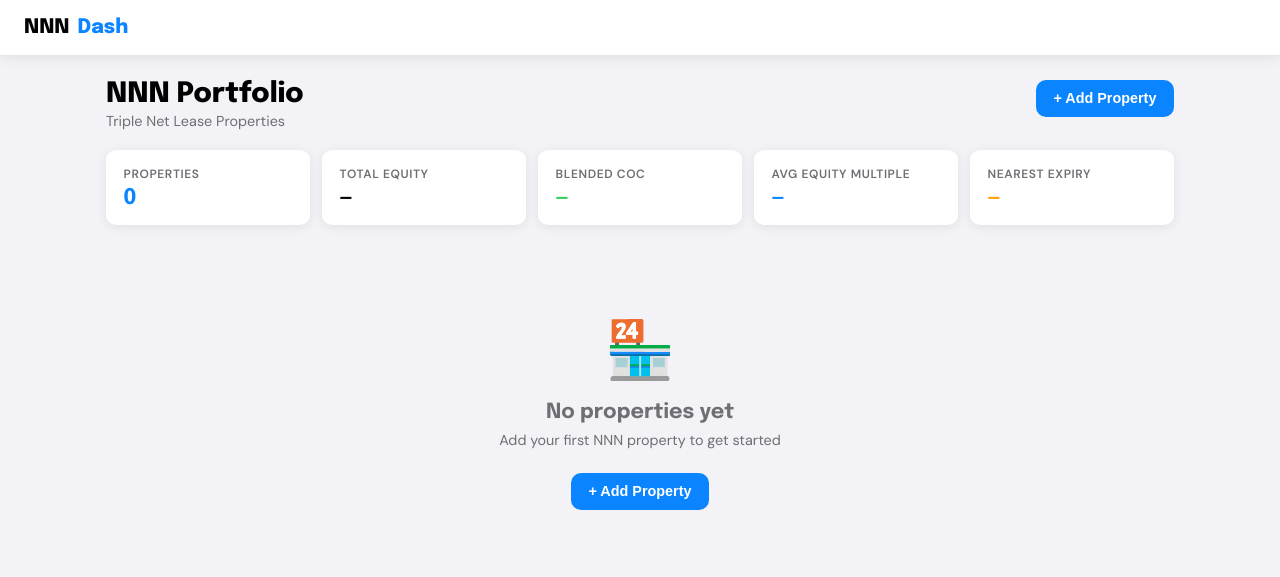
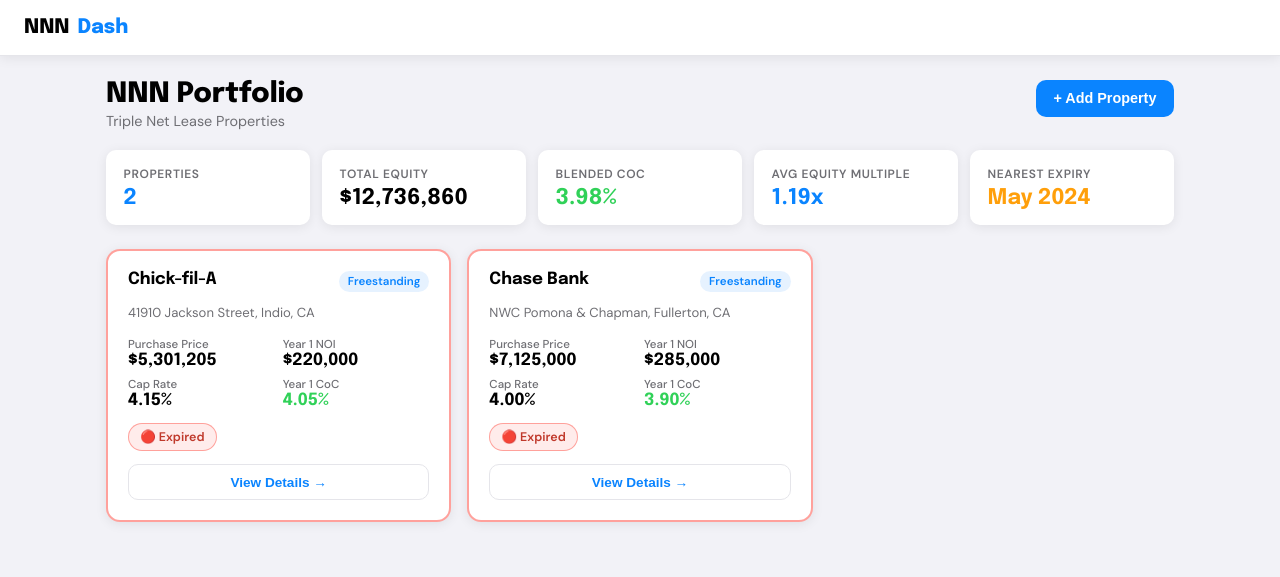
Before and after one commit to johndira/NNNDash, a plain HTML site: page index.html in a window 1280 px wide. Drawn offline with Linux system fonts and the light colour scheme.

Commit message:
Add default example properties (Chick-fil-A and Chase Bank)

```diff
--- a/index.html
+++ b/index.html
@@ -1625,7 +1625,76 @@
 // ══════════════════════════════════════════════════════
 //  INIT
 // ══════════════════════════════════════════════════════
+const DEFAULT_PROPERTIES = [
+  {
+    id: 1,
+    tenant: 'Chick-fil-A',
+    address: '41910 Jackson Street, Indio, CA',
+    propertyType: 'freestanding',
+    purchasePrice: 5301205,
+    capRate: 4.15,
+    closingCosts: 2.5,
+    sellingCosts: 2.0,
+    purchaseType: 'all-cash',
+    ltv: 0,
+    interestRate: 0,
+    loanTerm: 25,
+    annualRent: 220000,
+    leaseStart: '2010-10-01',
+    leaseExpiration: '2025-10-01',
+    leaseTermRemaining: 15,
+    rentBumpYears: 5,
+    rentBumpPct: 10,
+    renewalOptions: 0,
+    renewalYearsEach: 5,
+    capRateExpansionPerYear: 0.15,
+    holdPeriod: 10,
+    exitCapRate: 5.5,
+    refinance: false,
+    refiYear: 5,
+    refiRate: 5.0,
+    refiLtv: 65,
+    refiClosingCosts: 1.5,
+    notes: 'GL - None. Q4 2025 Map Link.'
+  },
+  {
+    id: 2,
+    tenant: 'Chase Bank',
+    address: 'NWC Pomona & Chapman, Fullerton, CA',
+    propertyType: 'freestanding',
+    purchasePrice: 7125000,
+    capRate: 4.00,
+    closingCosts: 2.5,
+    sellingCosts: 2.0,
+    purchaseType: 'all-cash',
+    ltv: 0,
+    interestRate: 0,
+    loanTerm: 25,
+    annualRent: 285000,
+    leaseStart: '2009-05-01',
+    leaseExpiration: '2024-05-01',
+    leaseTermRemaining: 15,
+    rentBumpYears: 5,
+    rentBumpPct: 10,
+    renewalOptions: 0,
+    renewalYearsEach: 5,
+    capRateExpansionPerYear: 0.15,
+    holdPeriod: 10,
+    exitCapRate: 5.5,
+    refinance: false,
+    refiYear: 5,
+    refiRate: 5.0,
+    refiLtv: 65,
+    refiClosingCosts: 1.5,
+    notes: 'GL - None. May 2024 Comm Map Link.'
+  }
+];
+
 load();
+if (properties.length === 0) {
+  properties = DEFAULT_PROPERTIES;
+  save();
+}
 renderPortfolio();
 initCommaInputs();
 initAutoCalc();
```
